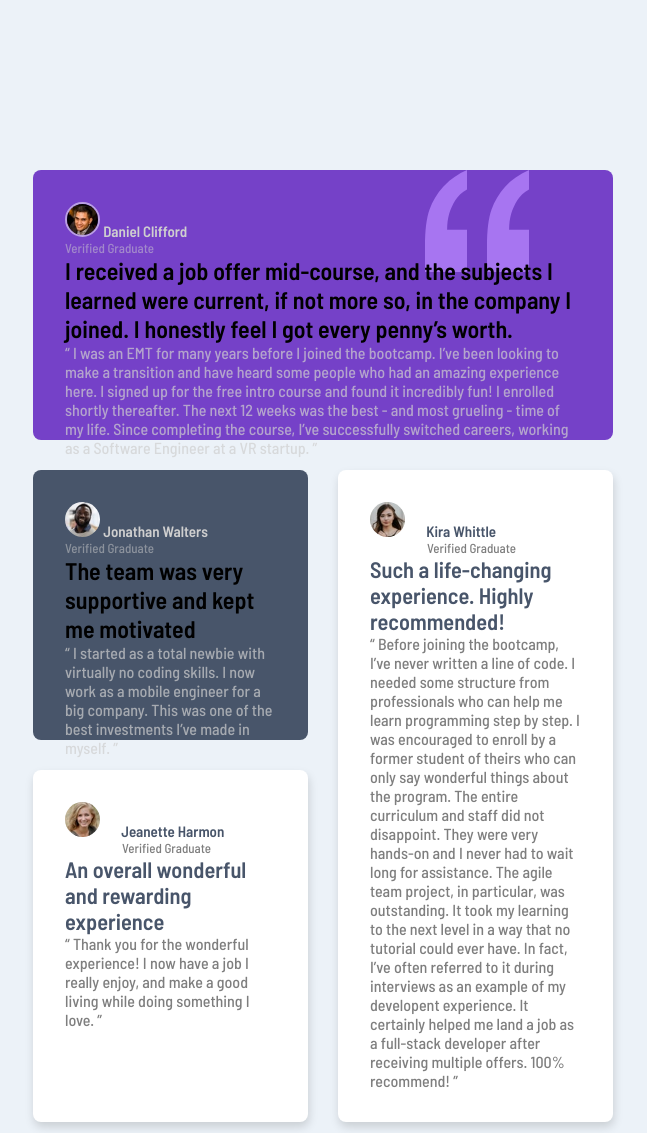
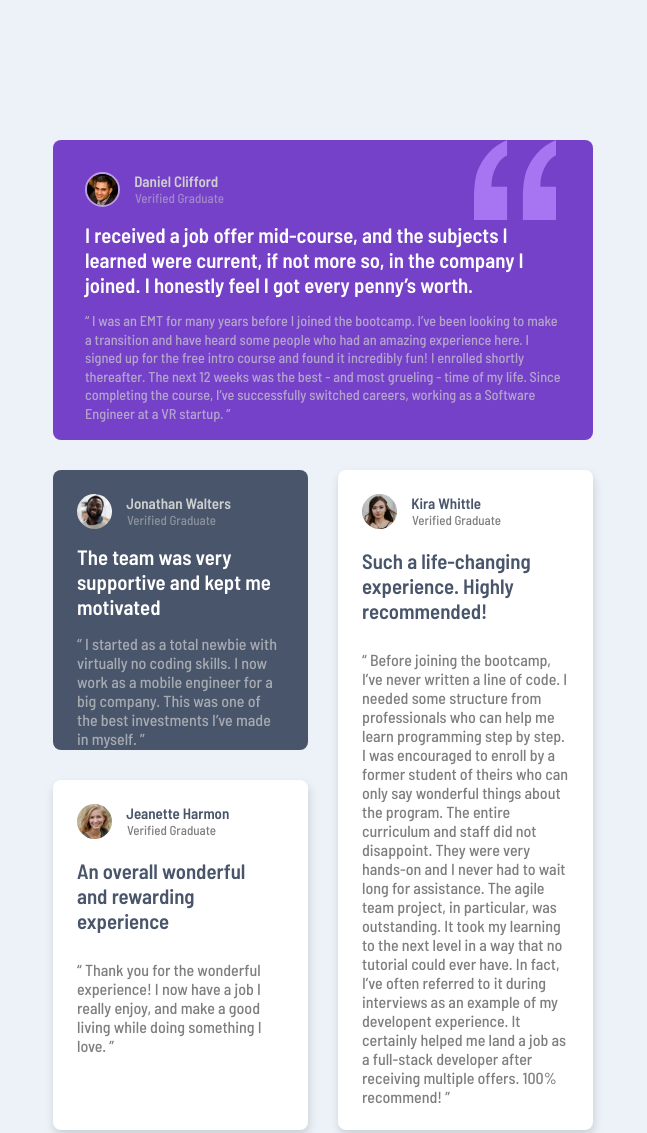
Before and after one commit to ab1820/Testimonials-Grid, a plain HTML site: page index.html in a window 1280 px wide. Shown: the top 1133 px of the page, without its empty margins (317-964 px from the left). Drawn offline with Linux system fonts and the light colour scheme.

Commit message:
OMG GRID GRRRR

```diff
--- a/index.html
+++ b/index.html
@@ -84,10 +84,10 @@
   </div>
 
 
-  <div class="attribution">
+  <!-- <div class="attribution">
     Challenge by <a href="https://www.frontendmentor.io?ref=challenge" target="_blank">Frontend Mentor</a>.
     Coded by <a href="https://github.com/ab1820">Amanda Buttineau</a>.
-  </div>
+  </div> -->
 </body>
 
 </html>
--- a/main.css
+++ b/main.css
@@ -32,11 +32,12 @@ body {
 
 /* MAIN CONTENT */
 .container {
-  margin: 170px 350px;
+  margin: 140px 370px;
+  margin-bottom: 10px;
   display: grid;
   justify-content: center;
-  grid-template-columns: repeat(auto-fit, minmax(120px, 1fr));
-  grid-template-rows: repeat(6, 70px);
+  grid-template-columns: repeat(auto-fit, minmax(100px, 1fr));
+  grid-template-rows: repeat(5, 80px) 60px;
   grid-gap: 30px;
 }
 
@@ -44,49 +45,63 @@ body {
   color: var(--light-paragraph-header-color);
   opacity: 50%;
   font-size: 13px;
+  margin-left: 50px;
+  margin-top: -20px;
 }
 
 div.jeanette p.verified,
 div.kira p.verified {
   color: var(--dark-paragraph-color);
   opacity: 50%;
-  margin-left: 57px;
-
+  margin-left: 50px;
+  margin-top: -20px;
 }
 
 .testimonials {
   color: var(--light-paragraph-header-color);
   opacity: 70%;
+  margin-top: 15px;
 }
 
 div.jeanette p.testimonials,
 div.kira p.testimonials {
   color: var(--dark-paragraph-color);
   opacity: 50%;
+  margin-top: 27px;
 }
 
 h1 {
   display: inline-block;
   font-size: 15px;
   color: var(--light-paragraph-header-color);
+  margin-left: 11px;
+  vertical-align: top;
+}
+
+h2 {
+  font-size: 1.3rem;
 }
 
 div.jeanette h1,
 div.kira h1 {
   color: var(--grey-card);
-  margin-left: 18px;
+  margin-left: 11px;
+  vertical-align: top;
 }
 
 div.jeanette h2,
 div.kira h2 {
   color: var(--grey-card);
-  font-size: 1.4rem;
+  /* font-size: 1.4rem; */
+  margin-top: 20px;
+  margin-right: 5px;
 }
 
 .quotes {
   position: absolute;
-  margin-left: 360px;
+  margin-left: 389px;
   margin-top: -32px;
+  height: 80px;
 }
 
 /* DANIEL CLIFFORD */
@@ -104,16 +119,26 @@ div.kira h2 {
   height: 35px;
 }
 
-div.daniel h2 {
+div.daniel h2,
+div.patrick h2,
+div.jonathan h2 {
   position: relative;
   z-index: 3;
+  color: var(--white-card);
+  margin-top: 16px;
+}
+
+div.daniel p.testimonials {
+  margin-top: 15px;
+  font-size: 0.89rem;
+  line-height: 1.3;
 }
 
 /* JONATHaN WALTERS */
 .jonathan {
   background-color: var(--grey-card);
   border-radius: 0.5rem;
-  padding: 2rem;
+  padding: 1.5rem;
   grid-row: span 3;
   grid-column: span 2;
 }
@@ -126,7 +151,7 @@ div.jonathan img {
 
 /* JEANETTE HARMON */
 .jeanette {
-  padding: 2rem;
+  padding: 1.5rem;
   border-radius: 0.5rem;
   background-color: var(--white-card);
   grid-column: span 2;
@@ -145,7 +170,7 @@ div.jeanette img {
 .patrick {
   background-color: var(--blue-card);
   border-radius: 0.5rem;
-  padding: 2rem;
+  padding: 1.5rem;
   grid-column: span 4;
   grid-row: span 3;
   order: 4;
@@ -157,10 +182,14 @@ div.patrick img {
   height: 35px;
 }
 
+div.patrick p.testimonials {
+  margin-top: 25px;
+}
+
 .kira {
   background-color: var(--white-card);
   border-radius: 0.5rem;
-  padding: 2rem;
+  padding: 1.5rem;
   grid-column: span 2;
   grid-row: span 6;
   /* order: 2; */
@@ -174,8 +203,8 @@ div.kira img {
 }
 
 /* FOOTER */
-.attribution {
+/* .attribution {
   margin: 0 auto;
   margin-top: -50px;
   text-align: center;
-}
+} */
```
